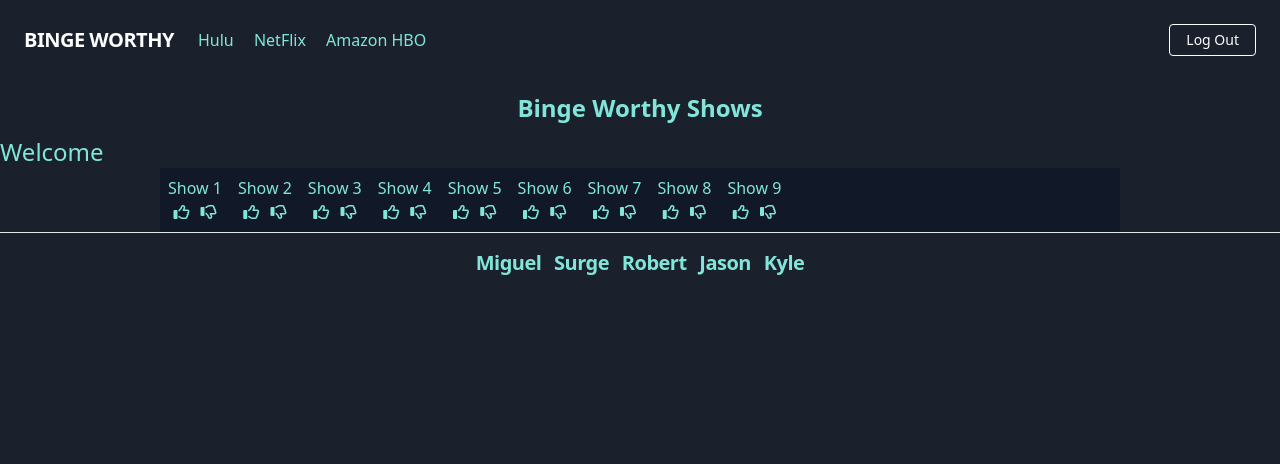
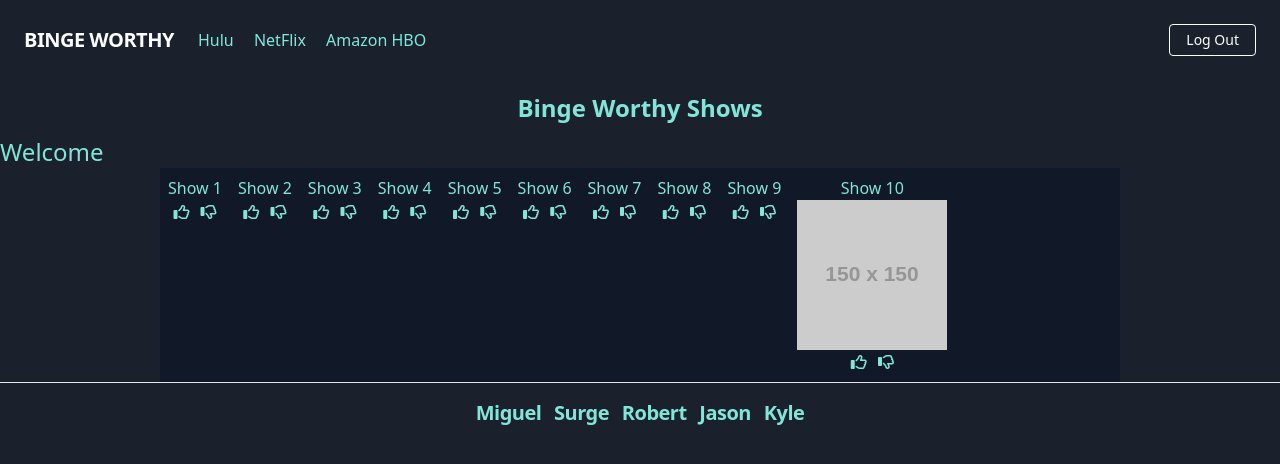
Before and after one commit to migs51/project2_BingeWorthy, a website: page public/members.html in a window 1280 px wide. Drawn offline with nearby package versions, Linux system fonts and the light colour scheme; no server answers; placeholder pictures from the web are drawn by us; files whose address does not match are found by name.

Commit message:
added 10th show

```diff
--- a/public/js/members.js
+++ b/public/js/members.js
@@ -3,7 +3,7 @@ $(document).ready(function() {
   // var thumbsUp = $("#thumbsUp");
   var thumbsDown = $("#thumbsDown");
   // var userName = $("#userEmail");
-  var netflix = $("#netflix");
+  var netflix = $("#netflix-btn");
   var showName1 = $("#showName1");
   var poster1 = $("#poster1");
   var showName2 = $("#showName2");
--- a/public/members.html
+++ b/public/members.html
@@ -130,7 +130,14 @@
       <button id="thumbsUp"><i class="far fa-thumbs-up"></i></button>
       <button id="thumbsDown" style="margin-left: 7px;"><i class="far fa-thumbs-down"></i> </button> </div>
 
+    <div id="fountainG_10" class="fountainG p-2"></div>
+            <div id="showName">Show 10
+              <a href="https://placeholder.com"><img src="https://via.placeholder.com/150"></a>
+              <button id="thumbsUp"><i class="far fa-thumbs-up"></i></button>
+              <button id="thumbsDown" style="margin-left: 7px;"><i class="far fa-thumbs-down"></i> </button> </div>
 
+
+          </div>
   </div>
 
   <!-- NETFLIX PAGE -->
```
